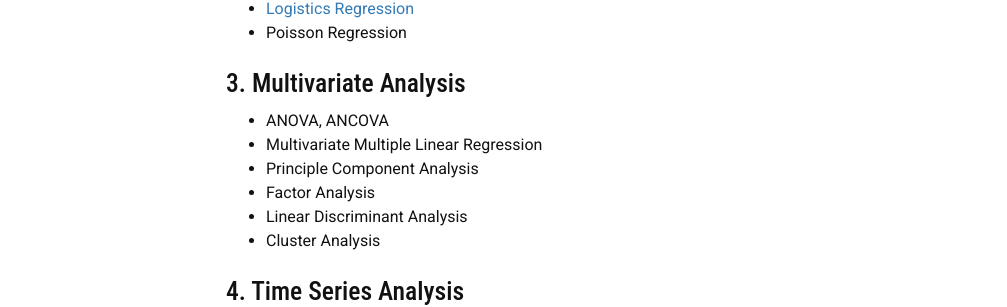
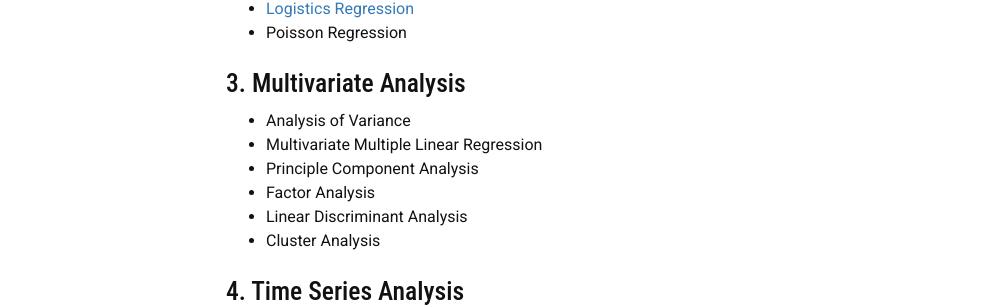
Before and after one commit to liambll/blog-archive, a Jekyll site: the page built from _posts/2017-06-28-overview-statistics.markdown, in a window 1280 px wide. Shown: the part 838-1145 px from the top of the page, without its empty margins (39-1046 px from the left). Built offline with Jekyll 4.4.1, drawn with Linux system fonts in a browser that asks for light colours; nearby versions of some CDN libraries; comment, search, counter and statistics services are not loaded.

Commit message:
Update 2017-06-28-overview-statistics.markdown

```diff
--- a/_posts/2017-06-28-overview-statistics.markdown
+++ b/_posts/2017-06-28-overview-statistics.markdown
@@ -29,7 +29,7 @@ Characteristics of statistics techniques:
 * Poisson Regression
 
 ## 3. Multivariate Analysis
-* ANOVA, ANCOVA
+* Analysis of Variance
 * Multivariate Multiple Linear Regression
 * Principle Component Analysis
 * Factor Analysis
```
